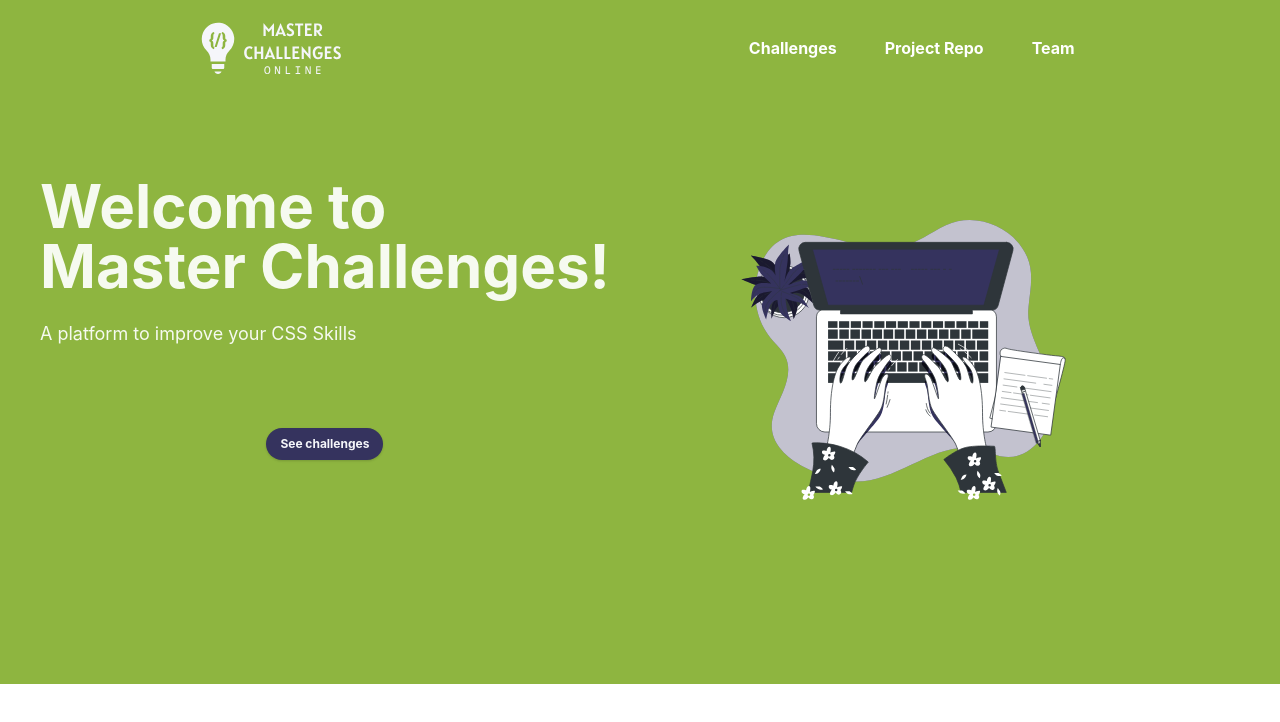
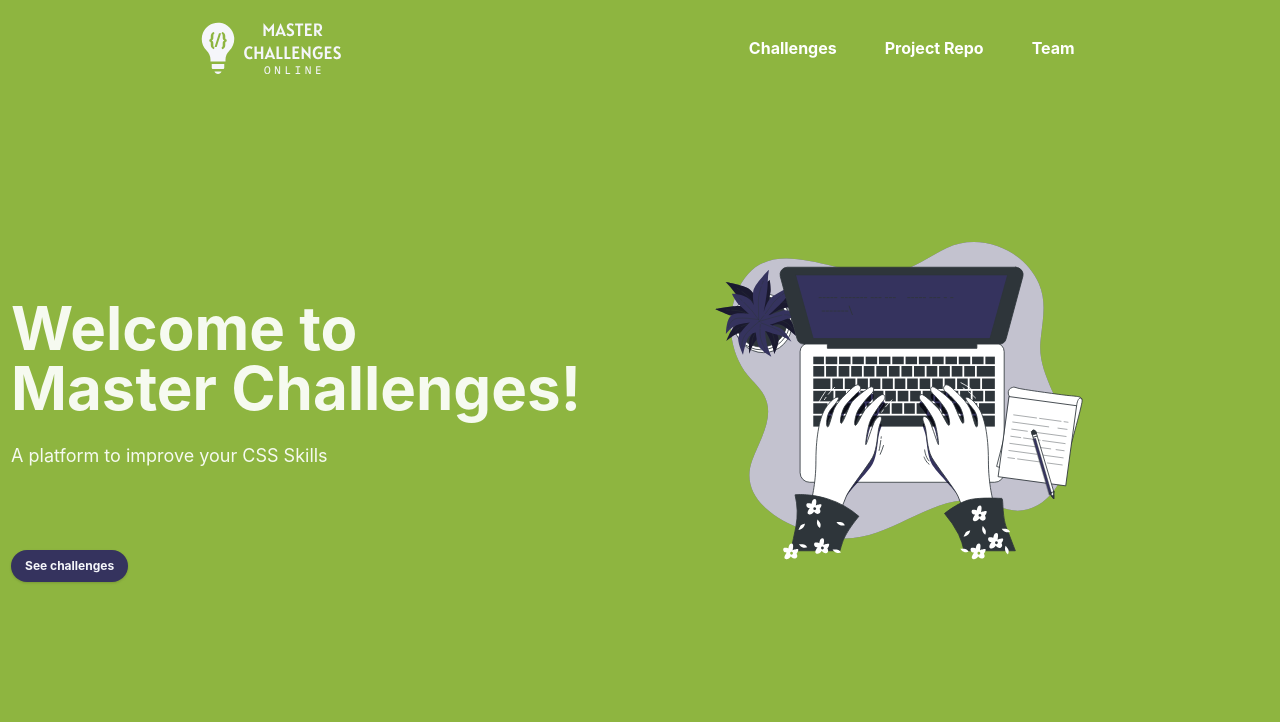
Before and after one commit to masterChallenge/Frontend, a Next.js app: page / in a window 1280 px wide. Shown: the top 722 px of the page. Built offline with nearby package versions, Linux system fonts and the light colour scheme.

Commit message:
[FIX] Landing and challenge layout

```diff
--- a/components/atoms/Button/Button.js
+++ b/components/atoms/Button/Button.js
@@ -1,10 +1,10 @@
-import React from 'react';
+import React from "react";
 
 const Button = ({ children, color, onClick }) => {
   return (
     <button
-      type='button'
-      className={`flex rounded-2xl h-8 text-light shadow font-bold text-xs py-2 px-3.5 items-center bg-${color} m-auto`}
+      type="button"
+      className={`flex rounded-2xl h-8 text-light shadow font-bold text-xs py-2 px-3.5 items-center bg-${color}`}
       onClick={onClick}
     >
       {children}
--- a/components/molecules/ChallengeDescription/ChallengeDescription.jsx
+++ b/components/molecules/ChallengeDescription/ChallengeDescription.jsx
@@ -1,5 +1,6 @@
 import Button from "@components/atoms/Button/Button";
 import React from "react";
+import { useRouter } from "next/router";
 
 const ChallengeDescription = ({
   name,
@@ -8,11 +9,17 @@
   resolved,
   ...props
 }) => {
+  const router = useRouter();
+
+  const handleRedirect = (e) => {
+    e.preventDefault();
+    router.push("/");
+  };
   return (
-    <div className="grid-cols-3 p-5 bg-secondary-darker text-light w-full">
-      <div className="flex justify-between pb-4">
+    <div className="grid grid-rows-3 p-5 bg-secondary-darker text-light w-full">
+      <div className="flex justify-between pb-4 w-full">
         <h1 className="font-bold text-4xl">{name}</h1>
-        <Button children="Exit" color="danger" />
+        <Button children="Exit" color="danger" onClick={handleRedirect} />
       </div>
       <p className="pb-4">{description}</p>
       <div className="flex justify-between items-end font-bold">
--- a/components/molecules/ChallengeTips/ChallengeTips.jsx
+++ b/components/molecules/ChallengeTips/ChallengeTips.jsx
@@ -8,7 +8,7 @@
     setCurrentHint(hints[Math.floor(Math.random() * hints.length)]);
   };
   return (
-    <div className="bg-secondary-dark grid grid-rows-3 w-1/2 text-light p-5 float-right">
+    <div className="bg-secondary-dark grid grid-rows-3 w-full text-light p-5 float-right">
       <h1 className="font-bold text-2xl pb-2">Hints</h1>
       <div>
         {currentHint ? currentHint.description : "Stucked? Try getting a hint!"}
--- a/pages/challenge/[pid].js
+++ b/pages/challenge/[pid].js
@@ -3,13 +3,19 @@
 import ChallengeDescription from "@components/molecules/ChallengeDescription/ChallengeDescription";
 import Input from "@components/molecules/Input/Input";
 import ChallengeTips from "@components/molecules/ChallengeTips/ChallengeTips";
+import Button from "@components/atoms/Button/Button";
 
 const Challenge = (challengeData) => {
   return (
     <main className="grid grid-rows-challenge h-screen w-full">
       <ChallengeDescription {...challengeData} />
       <Input {...challengeData} />
-      <ChallengeTips />
+      <div className="grid grid-cols-2">
+        <ChallengeTips />
+        <div className="bg-secondary-lighter w-full flex items-center justify-center">
+          <Button color="primary">Submit</Button>
+        </div>
+      </div>
     </main>
   );
 };
--- a/pages/index.js
+++ b/pages/index.js
@@ -1,35 +1,35 @@
-import React from 'react';
-import Button from '@components/atoms/Button/Button';
-import Navbar from '@components/molecules/Navbar/Navbar';
-import LandingImage from '@assets/Landing-image.svg';
-import { useRouter } from 'next/router';
+import React from "react";
+import Button from "@components/atoms/Button/Button";
+import Navbar from "@components/molecules/Navbar/Navbar";
+import LandingImage from "@assets/Landing-image.svg";
+import { useRouter } from "next/router";
 
 const Landing = () => {
   const router = useRouter();
 
   const handleRedirect = (e) => {
     e.preventDefault();
-    router.push('/challenge/1');
+    router.push("/challenge/1");
   };
 
   return (
     <>
       <Navbar />
-      <div className='fixed flex w-full pl-10 pt-20 bg-primary'>
+      <div className="fixed flex top-20 inset-x-0 bottom-0 bg-primary justify-center items-center gap-x-28">
         <div>
-          <h1 className='text-6xl font-bold w-3/6 inline text-primary-lightest'>
+          <h1 className="text-6xl font-bold w-3/6 inline text-primary-lightest">
             Welcome to <br /> Master Challenges!
           </h1>
-          <p className='mb-20 text-lg  mt-6 text-primary-lightest'>
+          <p className="mb-20 text-lg  mt-6 text-primary-lightest">
             A platform to improve your CSS Skills
           </p>
-          <Button color='secondary' onClick={handleRedirect}>
+          <Button color="secondary" onClick={handleRedirect}>
             See challenges
           </Button>
         </div>
-        <div className='w-3/6'>
-          <LandingImage className='ml-28' />
-        </div>
+        <span className="mt-20 h-full flex items-center">
+          <LandingImage className="h-4/5" />
+        </span>
       </div>
     </>
   );
```
